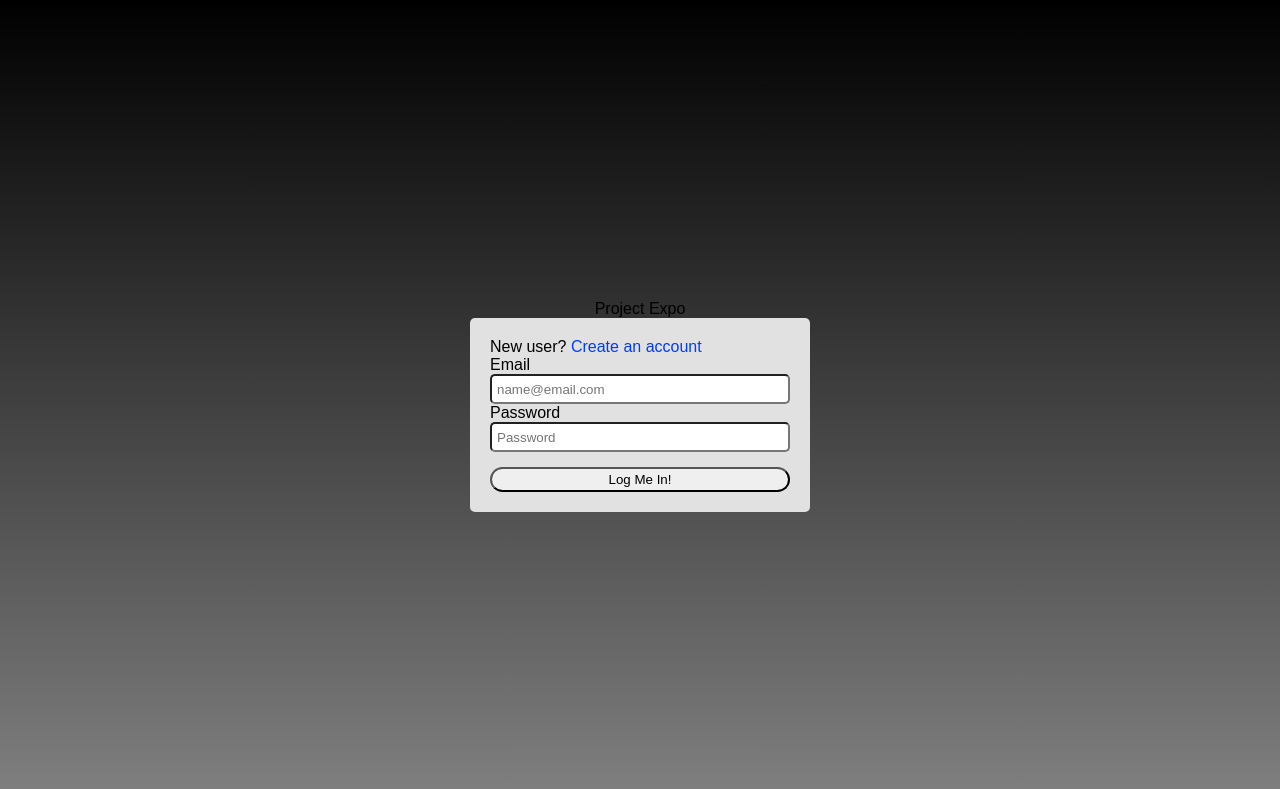
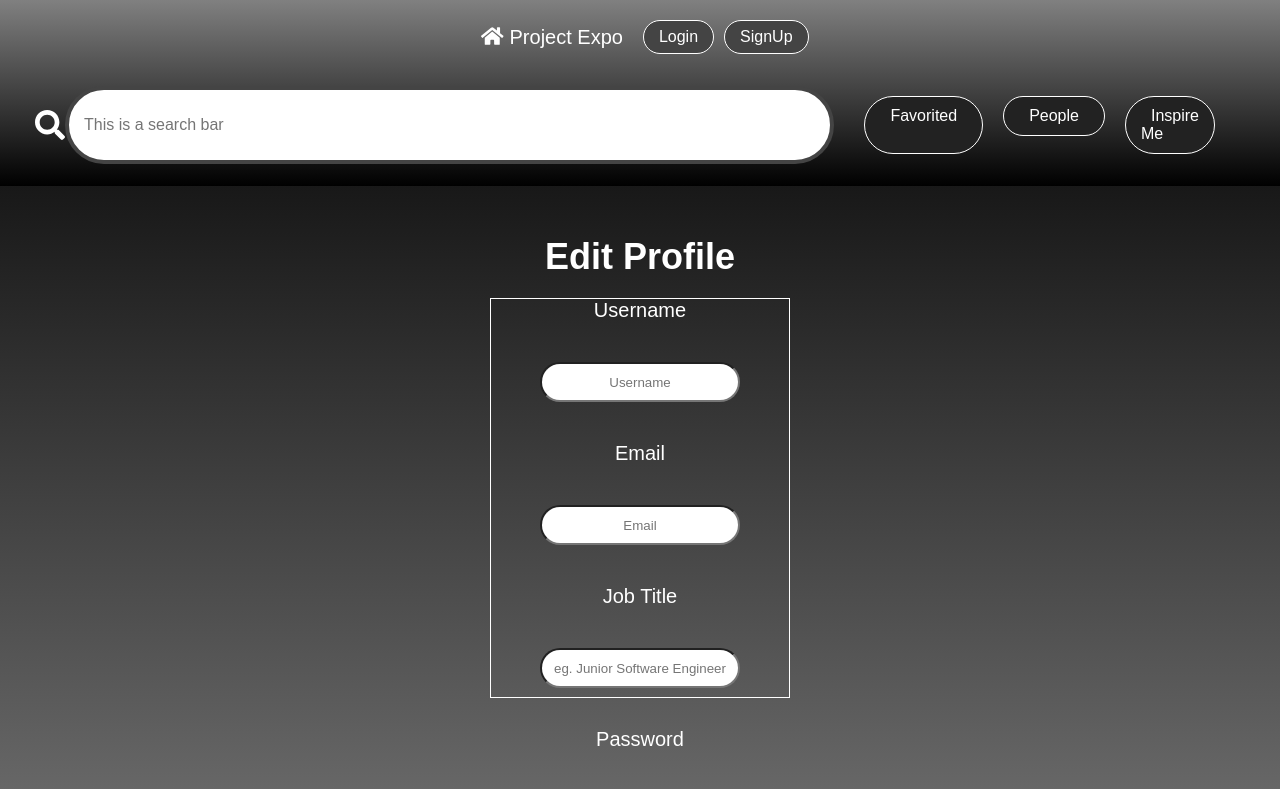
Before and after one commit to bradb345/Client, a React (Create React App) app: page /auth/profile/1/edit/ in a window 1280 px wide. Shown: the top 789 px of the page. Built offline with nearby package versions, Linux system fonts and the light colour scheme; no server answers; a web font is replaced by a local one.

Commit message:
populated job title

```diff
--- a/src/App.js
+++ b/src/App.js
@@ -11,6 +11,7 @@ import UserIndex from './components/users/UserIndex.js'
 import UserCard from './components/users/UserCard.js'
 
 
+
 function App() {
 
   const [isLoginForm, setIsLoginForm] = React.useState(true)
@@ -20,19 +21,23 @@ function App() {
   return (
     <Router>
       <Switch>
-        <Route path="/auth" component={AuthPage}>
+
+        <Route exact path="/auth" component={AuthPage}>
           <AuthPage isLoginForm={isLoginForm} setIsLoginForm={setIsLoginForm} />
         </Route>
 
         <>
           <NavBar setIsLoginForm={setIsLoginForm} setSearchTerm={setSearchTerm} />
+          <Route path="/auth/profile/:id/edit" component={UserEdit}>
+            <UserEdit />
+          </Route>
           <Route exact path="/" component={Feed}>
             <Feed searchTerm={searchTerm} />
           </Route>
+
           <Route path="/profile/:id" component={UserFeed}>
             <UserFeed searchTerm={searchTerm}/>
           </Route>
-          <Route path="/profile/:id/edit" component={UserEdit}/>
           <Route path="/projects/new" component={ProjectNew} />
           <Route path="/projects/:projectId/edit" component={ProjectEdit} />
           <Route path="/users" component={UserCard}>
--- a/src/components/lib/api.js
+++ b/src/components/lib/api.js
@@ -63,6 +63,6 @@ export function getSingleUser(userId) {
   return axios.get(`${baseUrl}/auth/profile/${userId}/`)
 }
 
-export function editProfile(userId) {
+export function editProfile(userId, formdata) {
   return axios.put(`${baseUrl}/auth/profile/${userId}/`, formdata, headers())
 }
--- a/src/components/users/UserCard.js
+++ b/src/components/users/UserCard.js
@@ -42,8 +42,8 @@ function UserCard({ id, profileImage , username, gacohort, github, linkedin, ins
           </div>
           <div className="user-deets-container">
             <div className="user-title">
-              <p>{user && user.username || username}</p>
-              <p>Junior Software Developer</p>
+              <h3>{user && user.username || username}</h3>
+              <p>{user && user.jobTitle }</p>
             </div>
             <div className="user-site link">
               {/* <a href={user && user.personalsite}>{user && user.personalsite}</a> */}
@@ -61,9 +61,9 @@ function UserCard({ id, profileImage , username, gacohort, github, linkedin, ins
                 <div />
               }
             </Link>
-            <Link to={`/profile/${id}/edit/`}>
+            <Link to={`/auth/profile/${id}/edit/`}>
               {isAuthor(user && user.id) ?
-                <button className="editProfile" ><FontAwesomeIcon icon={faEdit}/> Edit
+                <button className="editProfile" ><FontAwesomeIcon icon={faEdit}/> Edit Profile
                 </button>
                 :
                 <div/>
--- a/src/components/users/UserEdit.js
+++ b/src/components/users/UserEdit.js
@@ -20,6 +20,7 @@ function ProfileEdit() {
     twitter: '',
     personalSite: '',
     instagram: '',
+    jobTitle: '',
   })
 
   React.useEffect(() => {
@@ -41,10 +42,15 @@ function ProfileEdit() {
     event.preventDefault()
 
     try {
-      await editProfile(id, formdata)
+      const obj = formdata
+      delete obj.createdProject
+      console.log(obj)
+      await editProfile(id, obj)
       history.push(`/profile/${id}`)
     } catch (error) {
+      console.log(error.response)
       setFormErrors(error.response.data)
+
     }
   }
 
@@ -79,6 +85,18 @@ function ProfileEdit() {
             />
           </div>
           {formErrors.email}
+        </div>
+        <div>
+          <label> Job Title </label>
+          <div>
+            <input
+              placeholder='eg. Junior Software Engineer'
+              name='jobTitle'
+              onChange={handleChange}
+              value={formdata.jobTitle}
+            />
+          </div>
+          {formErrors.jobTitle}
         </div>
         <div>
           <label> Password </label>
--- a/src/components/users/UserIndex.js
+++ b/src/components/users/UserIndex.js
@@ -35,6 +35,7 @@ function UserIndex() {
             personalsite={user.personalsite}
             twitter={user.twitter}
             instagram={user.instagram}
+            // jobTitle={user.jobTitle}
           />
         ))
       }
```
Also changed, not shown: 1 other file (tests, documents, lock files or other folders).
